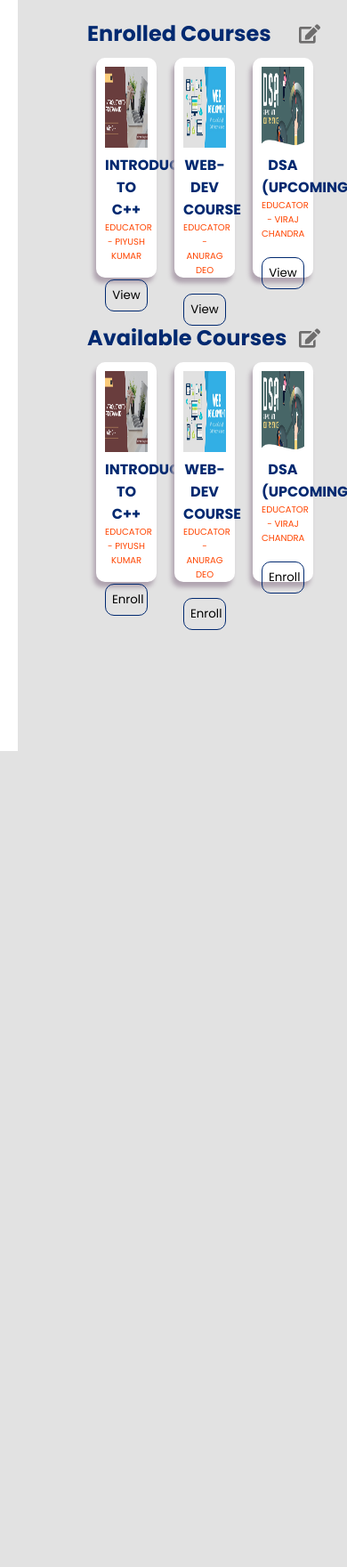
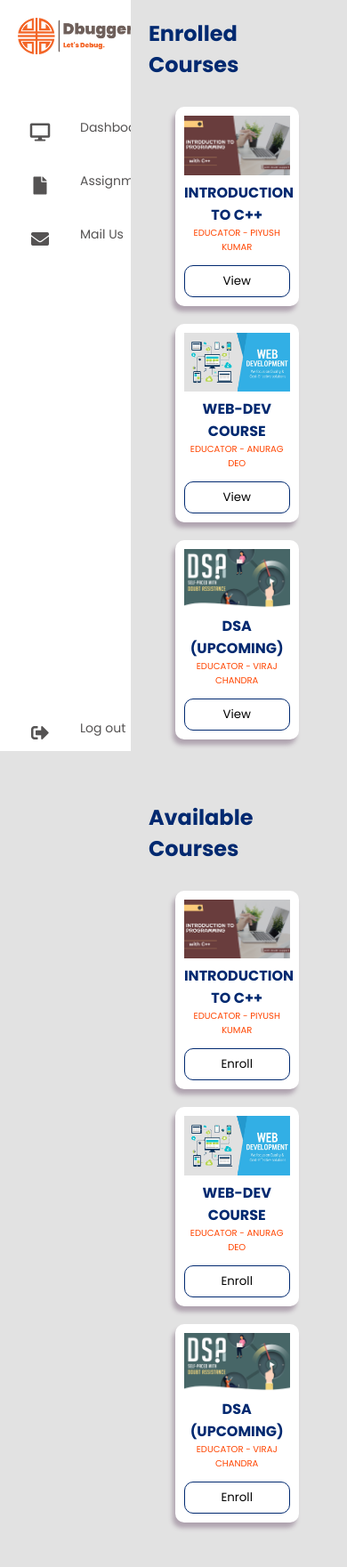
Before and after one commit to Piyush-onGIT/GREEDY, a Django app: template templates/afterLog.html in a window 390 px wide; the page is wider, and only the part inside the window is pictured. Shown: that part at 89% size. Before the commit the page ends 844 px from the top of that part, so only its background shows below. Run offline with Django 4.2, Linux system fonts and the light colour scheme; the template is opened without the code that fills it, so the values that code supplies are empty.

Commit message:
afterlog edited

```diff
--- a/static/afterLog.css
+++ b/static/afterLog.css
@@ -242,4 +242,52 @@ a:hover i{
     color: #fff;
     transition: 0.5s;
   }
+  .herosec{
+    display: flex;
+    flex-direction: column;
+    width: 80vw;
+    margin-left: 0vw;
+  }
 }
+@media (max-width: 900px) {
+  .herosec{
+    display: flex;
+    flex-direction: column;
+    width: 80vw;
+    margin-left: 0vw;
+  }
+  .main .users{
+    position: relative;
+    padding: 20px;
+    width: 100%;
+    display: flex;
+    flex-direction: column;
+  }
+  .users .card{
+    width: 55%;
+    margin: 10px;
+    background: #fff;
+    text-align: center;
+    border-radius: 10px;
+    padding: 10px;
+    box-shadow: -3px 6px 5px 0px rgba(176,164,176,1);
+    transition: all .3s ease-in-out;
+  }
+}
+@media (max-width: 500px) {
+  .users .card{
+    width: 85%;
+    margin: 10px;
+    background: #fff;
+    text-align: center;
+    border-radius: 10px;
+    padding: 10px;
+    box-shadow: -3px 6px 5px 0px rgba(176,164,176,1);
+    transition: all .3s ease-in-out;
+  }
+  .logo img{
+    width: 50%;
+
+
+  }
+}
--- a/templates/afterLog.html
+++ b/templates/afterLog.html
@@ -44,7 +44,7 @@
     <section class="main">
       <div class="main-top">
         <h1>Enrolled Courses</h1>
-        <i  class="	fas fa-edit fa-lg"></i>
+
       </div>
       <div class="users">
         <div class="card">
@@ -52,15 +52,7 @@
           <h4>Introduction to C++</h4>
           <p>Educator - Piyush Kumar</p>
           <div class="per">
-            <table>
-              <tr>
 
-              </tr>
-              <tr>
-                <td></td>
-                <td></td>
-              </tr>
-            </table>
           </div>
           <button>View</button>
         </div>
@@ -70,13 +62,7 @@
           <p>Educator - Anurag Deo </p>
           <div class="per">
             <table>
-              <tr>
 
-              </tr>
-              <tr>
-                <td></td>
-                <td></td>
-              </tr>
             </table>
           </div>
           <button>View</button>
@@ -86,16 +72,7 @@
           <h4>DSA (Upcoming)</h4>
           <p>Educator - Viraj Chandra</p>
           <div class="per">
-            <table>
-              <tr>
-                <td></td>
-                <td></td>
-              </tr>
-              <tr>
-                <td></td>
-                <td></td>
-              </tr>
-            </table>
+
           </div>
           <button>View</button>
         </div>
@@ -108,7 +85,7 @@
     <section class="main">
       <div class="main-top">
         <h1>Available Courses</h1>
-        <i class="fas fa-edit fa-lg"></i>
+
       </div>
       <div class="users">
         <div class="card">
@@ -116,15 +93,7 @@
           <h4>Introduction to C++</h4>
           <p>Educator - Piyush Kumar</p>
           <div class="per">
-            <table>
-              <tr>
 
-              </tr>
-              <tr>
-                <td></td>
-                <td></td>
-              </tr>
-            </table>
           </div>
           <button>Enroll</button>
         </div>
@@ -134,13 +103,6 @@
           <p>Educator - Anurag Deo </p>
           <div class="per">
             <table>
-              <tr>
-
-              </tr>
-              <tr>
-                <td></td>
-                <td></td>
-              </tr>
             </table>
           </div>
           <button>Enroll</button>
@@ -150,16 +112,7 @@
           <h4>DSA (Upcoming)</h4>
           <p>Educator - Viraj Chandra</p>
           <div class="per">
-            <table>
-              <tr>
-                <td></td>
-                <td></td>
-              </tr>
-              <tr>
-                <td></td>
-                <td></td>
-              </tr>
-            </table>
+
           </div>
           <button>Enroll</button>
         </div>
```
